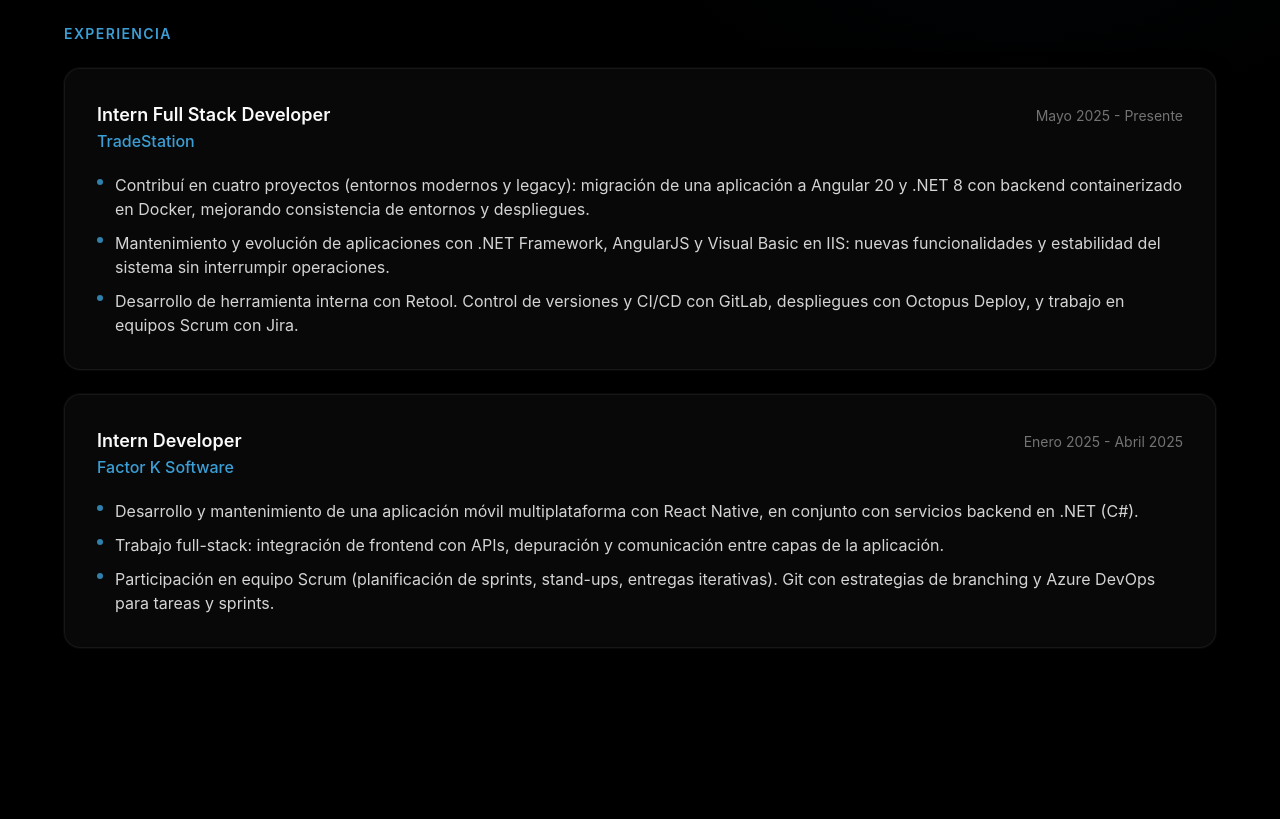
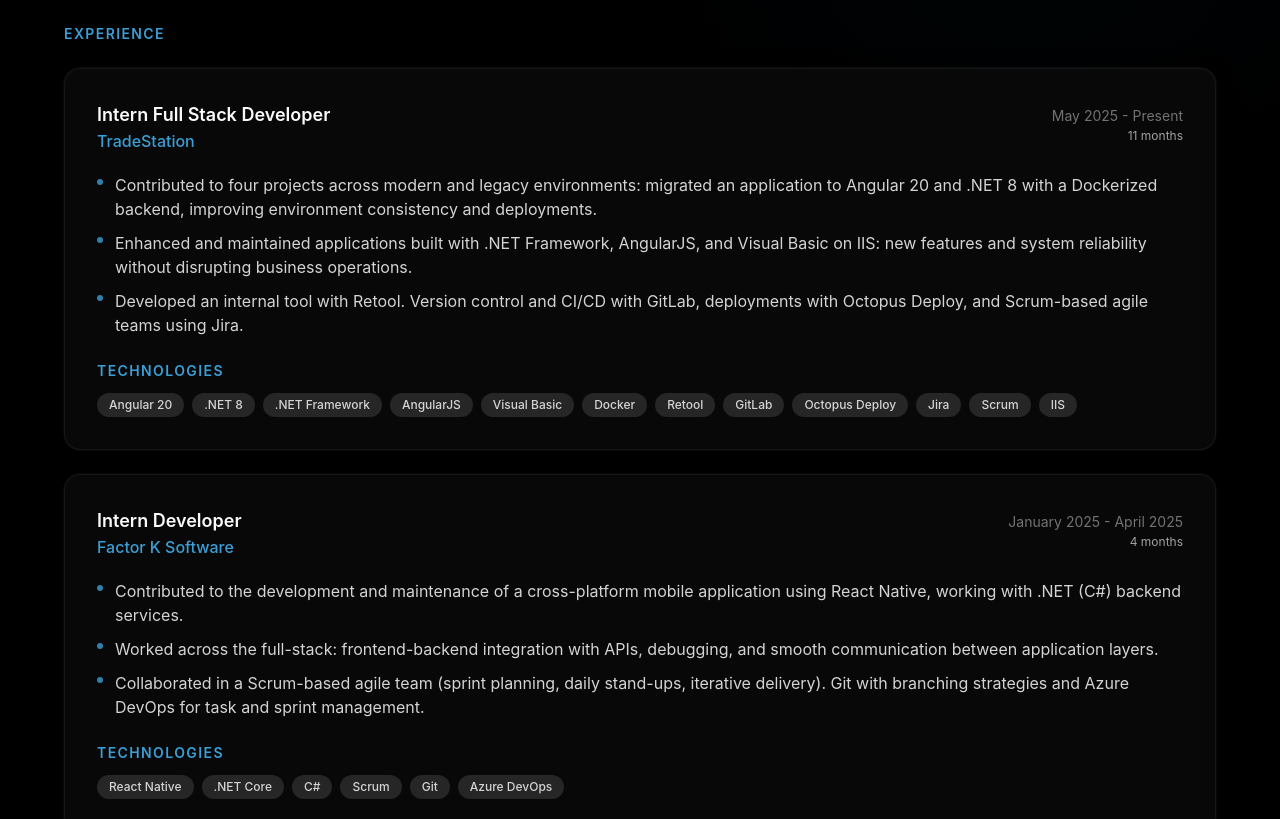
Before and after one commit to Pabloscode23/Portfolio, a React (Vite) app: page / in a window 1280 px wide. Shown: the part 1080-1899 px from the top of the page. Built offline with nearby package versions, Linux system fonts and the light colour scheme; no server answers.

Commit message:
Added improvements in the project

```diff
--- a/index.html
+++ b/index.html
@@ -1,5 +1,5 @@
 <!DOCTYPE html>
-<html lang="es" data-theme="dark">
+<html lang="en" data-theme="dark">
 
 <head>
   <meta charset="UTF-8" />
--- a/src/App.tsx
+++ b/src/App.tsx
@@ -17,8 +17,8 @@
       <main>
         <Home />
         <About />
+        <Technologies />
         <Projects />
-        <Technologies />
         <Education />
         <Contact />
       </main>
--- a/src/components/Footer/Footer.tsx
+++ b/src/components/Footer/Footer.tsx
@@ -4,8 +4,8 @@
 const NAV_ITEMS: NavItem[] = [
   { id: 'home', labelKey: 'nav.home', href: '#home' },
   { id: 'about', labelKey: 'nav.about', href: '#about' },
+  { id: 'technologies', labelKey: 'nav.technologies', href: '#technologies' },
   { id: 'projects', labelKey: 'nav.projects', href: '#projects' },
-  { id: 'technologies', labelKey: 'nav.technologies', href: '#technologies' },
   { id: 'education', labelKey: 'nav.education', href: '#education' },
   { id: 'contact', labelKey: 'nav.contact', href: '#contact' },
 ]
--- a/src/components/Header/Header.tsx
+++ b/src/components/Header/Header.tsx
@@ -8,8 +8,8 @@
 const NAV_ITEMS: NavItem[] = [
   { id: 'home', labelKey: 'nav.home', href: '#home' },
   { id: 'about', labelKey: 'nav.about', href: '#about' },
+  { id: 'technologies', labelKey: 'nav.technologies', href: '#technologies' },
   { id: 'projects', labelKey: 'nav.projects', href: '#projects' },
-  { id: 'technologies', labelKey: 'nav.technologies', href: '#technologies' },
   { id: 'education', labelKey: 'nav.education', href: '#education' },
   { id: 'contact', labelKey: 'nav.contact', href: '#contact' },
 ]
--- a/src/components/LanguageSwitch/LanguageSwitch.tsx
+++ b/src/components/LanguageSwitch/LanguageSwitch.tsx
@@ -1,8 +1,8 @@
 import { useTranslation } from 'react-i18next'
 
 const LANGUAGES = [
+  { code: 'en', label: 'EN' },
   { code: 'es', label: 'ES' },
-  { code: 'en', label: 'EN' },
 ] as const
 
 export function LanguageSwitch() {
--- /dev/null
+++ b/src/data/experience.ts
@@ -0,0 +1,76 @@
+export type ExperienceKey = 'tradestation' | 'factork'
+
+export interface ExperienceItem {
+  id: ExperienceKey
+  startDate: { year: number; month: number }
+  endDate: { year: number; month: number } | null
+  technologies: string[]
+}
+
+export const experience: ExperienceItem[] = [
+  {
+    id: 'tradestation',
+    startDate: { year: 2025, month: 5 },
+    endDate: null,
+    technologies: [
+      'Angular 20',
+      '.NET 8',
+      '.NET Framework',
+      'AngularJS',
+      'Visual Basic',
+      'Docker',
+      'Retool',
+      'GitLab',
+      'Octopus Deploy',
+      'Jira',
+      'Scrum',
+      'IIS',
+    ],
+  },
+  {
+    id: 'factork',
+    startDate: { year: 2025, month: 1 },
+    endDate: { year: 2025, month: 4 },
+    technologies: [
+      'React Native',
+      '.NET Core',
+      'C#',
+      'Scrum',
+      'Git',
+      'Azure DevOps',
+    ],
+  },
+]
+
+function totalMonths(
+  start: { year: number; month: number },
+  end: { year: number; month: number } | null
+): number {
+  const endRef = end ?? { year: new Date().getFullYear(), month: new Date().getMonth() + 1 }
+  return (endRef.year - start.year) * 12 + (endRef.month - start.month) + 1
+}
+
+export function getDuration(item: ExperienceItem): { years: number; months: number } {
+  const months = totalMonths(item.startDate, item.endDate)
+  const years = Math.floor(months / 12)
+  const remainingMonths = months % 12
+  return { years, months: remainingMonths }
+}
+
+export function formatDuration(
+  item: ExperienceItem,
+  t: (key: string, opts?: { count?: number }) => string
+): string {
+  const { years, months } = getDuration(item)
+  const parts: string[] = []
+  if (years > 0) {
+    parts.push(years === 1 ? t('about.durationYear') : t('about.durationYears', { count: years }))
+  }
+  if (months > 0) {
+    parts.push(months === 1 ? t('about.durationMonth') : t('about.durationMonths', { count: months }))
+  }
+  if (parts.length === 0) {
+    return t('about.durationLessThanMonth')
+  }
+  return parts.join(' ')
+}
--- a/src/i18n/config.ts
+++ b/src/i18n/config.ts
@@ -10,8 +10,8 @@
 
 i18n.use(initReactI18next).init({
   resources,
-  lng: 'es',
-  fallbackLng: 'es',
+  lng: 'en',
+  fallbackLng: 'en',
   interpolation: {
     escapeValue: false,
   },
--- a/src/i18n/locales/en.json
+++ b/src/i18n/locales/en.json
@@ -35,7 +35,13 @@
       "point1": "Contributed to the development and maintenance of a cross-platform mobile application using React Native, working with .NET (C#) backend services.",
       "point2": "Worked across the full-stack: frontend-backend integration with APIs, debugging, and smooth communication between application layers.",
       "point3": "Collaborated in a Scrum-based agile team (sprint planning, daily stand-ups, iterative delivery). Git with branching strategies and Azure DevOps for task and sprint management."
-    }
+    },
+    "durationYear": "1 year",
+    "durationYears": "{{count}} years",
+    "durationMonth": "1 month",
+    "durationMonths": "{{count}} months",
+    "durationLessThanMonth": "< 1 month",
+    "technologies": "Technologies"
   },
   "technologies": {
     "title": "Technologies I use",
--- a/src/i18n/locales/es.json
+++ b/src/i18n/locales/es.json
@@ -35,7 +35,13 @@
       "point1": "Desarrollo y mantenimiento de una aplicación móvil multiplataforma con React Native, en conjunto con servicios backend en .NET (C#).",
       "point2": "Trabajo full-stack: integración de frontend con APIs, depuración y comunicación entre capas de la aplicación.",
       "point3": "Participación en equipo Scrum (planificación de sprints, stand-ups, entregas iterativas). Git con estrategias de branching y Azure DevOps para tareas y sprints."
-    }
+    },
+    "durationYear": "1 año",
+    "durationYears": "{{count}} años",
+    "durationMonth": "1 mes",
+    "durationMonths": "{{count}} meses",
+    "durationLessThanMonth": "< 1 mes",
+    "technologies": "Tecnologías"
   },
   "technologies": {
     "title": "Tecnologías que utilizo",
--- a/src/sections/About/About.tsx
+++ b/src/sections/About/About.tsx
@@ -1,6 +1,5 @@
 import { useTranslation } from 'react-i18next'
-
-const EXPERIENCE_KEYS = ['tradestation', 'factork'] as const
+import { experience, formatDuration } from '@/data/experience'
 
 export function About() {
   const { t } = useTranslation()
@@ -44,36 +43,54 @@
         </h3>
 
         <ul className="space-y-6" aria-label={t('about.subtitle')}>
-          {EXPERIENCE_KEYS.map((key) => (
-            <li key={key}>
+          {experience.map((item) => (
+            <li key={item.id}>
               <article className="rounded-2xl border border-white/[0.06] bg-primary-950/80 p-6 sm:p-8 shadow-card backdrop-blur-sm transition-all duration-300 hover:border-accent/20 hover:shadow-card-hover">
                 <div className="flex flex-col sm:flex-row sm:items-baseline sm:justify-between gap-1">
                   <div>
                     <p className="font-semibold text-primary-50 text-lg">
-                      {t(`about.${key}.role`)}
+                      {t(`about.${item.id}.role`)}
                     </p>
                     <p className="text-accent font-medium">
-                      {t(`about.${key}.company`)}
+                      {t(`about.${item.id}.company`)}
                     </p>
                   </div>
-                  <p className="text-sm text-primary-500 whitespace-nowrap">
-                    {t(`about.${key}.date`)}
-                  </p>
+                  <div className="flex flex-col items-start sm:items-end gap-0.5">
+                    <p className="text-sm text-primary-500 whitespace-nowrap">
+                      {t(`about.${item.id}.date`)}
+                    </p>
+                    <p className="text-xs text-primary-400 whitespace-nowrap">
+                      {formatDuration(item, t)}
+                    </p>
+                  </div>
                 </div>
-                <ul className="mt-5 space-y-2.5" role="list">
+                <ul className="mt-5 space-y-2.5">
                   <li className="flex gap-3 text-primary-300 text-sm sm:text-base leading-relaxed">
                     <span className="mt-1.5 h-1.5 w-1.5 shrink-0 rounded-full bg-accent/80" aria-hidden />
-                    <span>{t(`about.${key}.point1`)}</span>
+                    <span>{t(`about.${item.id}.point1`)}</span>
                   </li>
                   <li className="flex gap-3 text-primary-300 text-sm sm:text-base leading-relaxed">
                     <span className="mt-1.5 h-1.5 w-1.5 shrink-0 rounded-full bg-accent/80" aria-hidden />
-                    <span>{t(`about.${key}.point2`)}</span>
+                    <span>{t(`about.${item.id}.point2`)}</span>
                   </li>
                   <li className="flex gap-3 text-primary-300 text-sm sm:text-base leading-relaxed">
                     <span className="mt-1.5 h-1.5 w-1.5 shrink-0 rounded-full bg-accent/80" aria-hidden />
-                    <span>{t(`about.${key}.point3`)}</span>
+                    <span>{t(`about.${item.id}.point3`)}</span>
                   </li>
                 </ul>
+                <h4 className="mt-6 text-sm font-semibold uppercase tracking-widest text-accent">
+                  {t('about.technologies')}
+                </h4>
+                <div className="mt-3 flex flex-wrap gap-2">
+                  {item.technologies.map((tech) => (
+                    <span
+                      key={tech}
+                      className="rounded-full bg-primary-800 px-3 py-1 text-xs font-medium text-primary-300"
+                    >
+                      {tech}
+                    </span>
+                  ))}
+                </div>
               </article>
             </li>
           ))}
```
